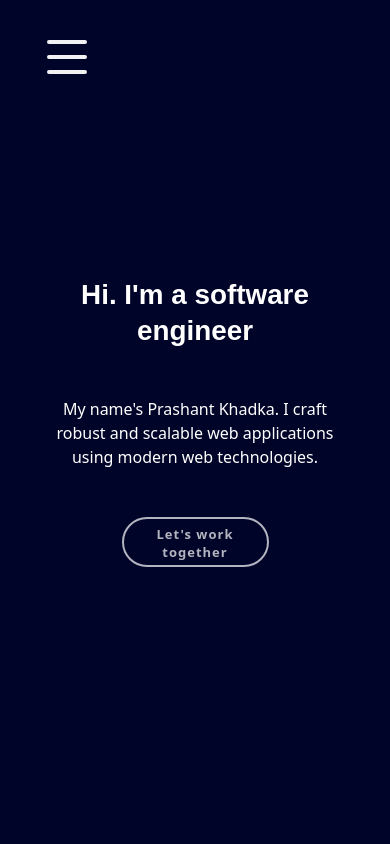
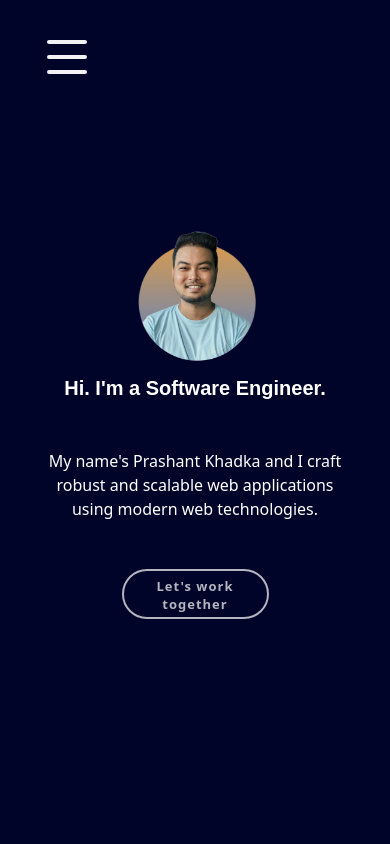
Before and after one commit to alis-khadka/portfolio, a React (Create React App) app: page / in a window 390 px wide. Shown: the top 844 px of the page. Built offline with nearby package versions, Linux system fonts and the light colour scheme.

Commit message:
feat(): showing self picture conditionally

```diff
--- a/src/components/FixedContent.js
+++ b/src/components/FixedContent.js
@@ -1,10 +1,13 @@
 import './FixedContent.scss';
+import headshot from './../headshot.png'
+
 
 function FixedContent() {
 	return (
 		<div className='fixed-container d-flex flex-column justify-content-center px-5'>
-			<h1 className='mb-5'>Hi. I'm a software engineer</h1>
-			<div>My name's Prashant Khadka. I craft robust and scalable web applications using modern web technologies.</div>
+			<img src={headshot} alt='Prashant pic' />
+			<h1 className='mb-5'>Hi. I'm a Software Engineer.</h1>
+			<div>My name's Prashant Khadka and I craft robust and scalable web applications using modern web technologies.</div>
 			<button type='button' className='btn mt-5 w-50'>Let's work together</button>
 		</div>
 	);
--- a/src/components/FixedContent.scss
+++ b/src/components/FixedContent.scss
@@ -5,6 +5,10 @@
 	height: 100vh;
 	color: #ffffff;
 	width: 50%;
+
+	img {
+		display: none;
+	}
 
 	h1 {
 		font-weight: 900;
@@ -34,15 +38,35 @@
 }
 
 @media (max-width: 991.98px) {
-  .fixed-container {
+	.fixed-container {
 		position: sticky;
 		width: 100%;
 		text-align: center;
 		min-height: 100vh;
+		align-items: center;
 
 		.btn {
 			margin-left: auto;
 			margin-right: auto
 		}
-  }
+
+		img {
+			display: block;
+			height: 200px;
+			width: 200px;
+		}
+	}
 }
+
+@media (max-width: 575.98px) {
+	.fixed-container {
+		h1 {
+			font-size: 20px;
+		}
+
+		img {
+			height: 150px;
+			width: 150px;
+		}
+	}
+}
--- a/src/components/Introduction.scss
+++ b/src/components/Introduction.scss
@@ -7,3 +7,9 @@
 		width: 300px;
 	}
 }
+
+@media (max-width: 991.98px) {
+	#introduction-content {
+		display: none !important;
+	}
+}
--- a/src/components/ScrollableContent.js
+++ b/src/components/ScrollableContent.js
@@ -9,7 +9,6 @@ import Skills from './Skills';
 function ScrollableContent(props) {
 	return (
 		<main className="scroll-container">
-			<span ref={props.introductionRef} className='h-0 opacity-0'/>
 			<Introduction />
 
 			<span ref={props.aboutRef} className='h-0 opacity-0'/>
```
